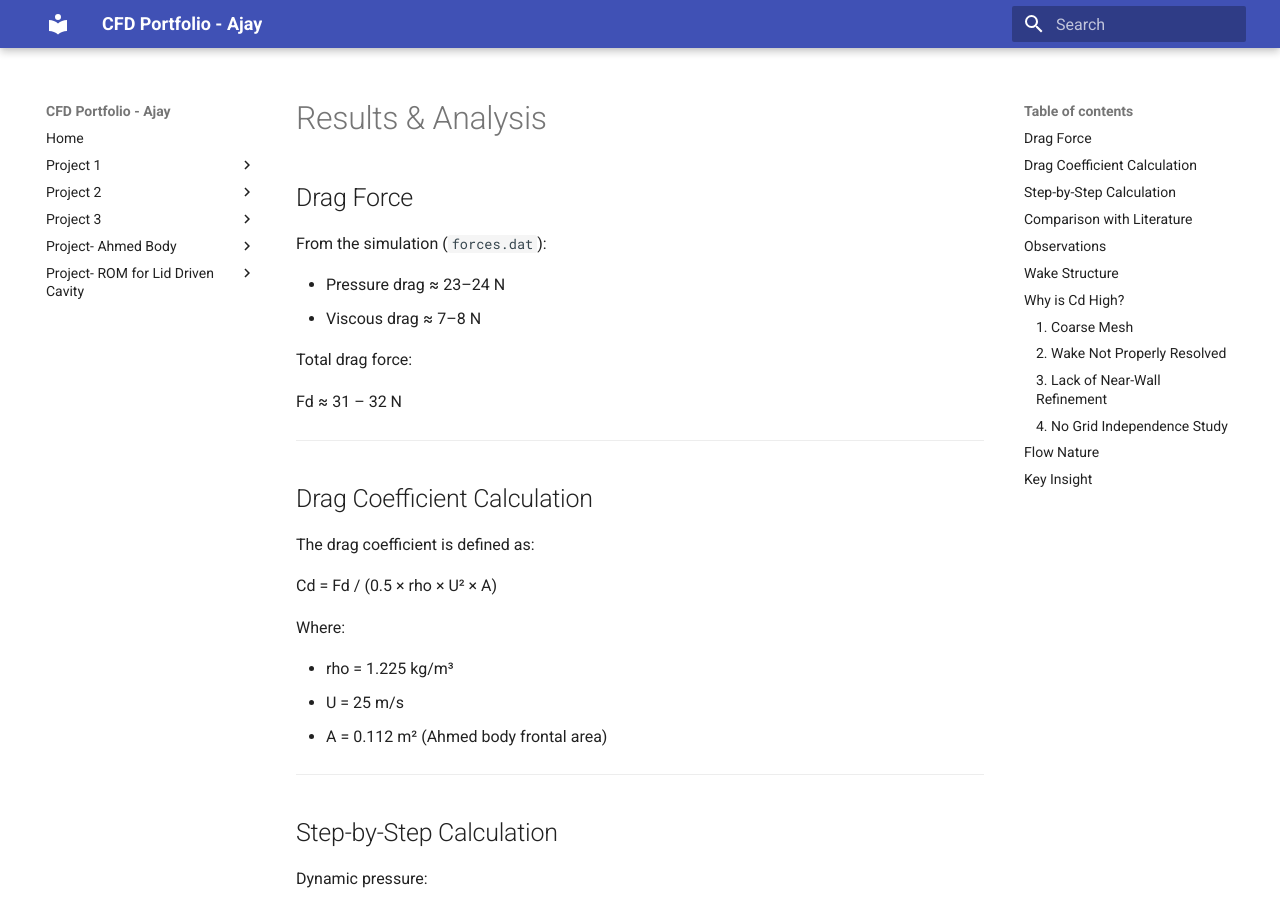
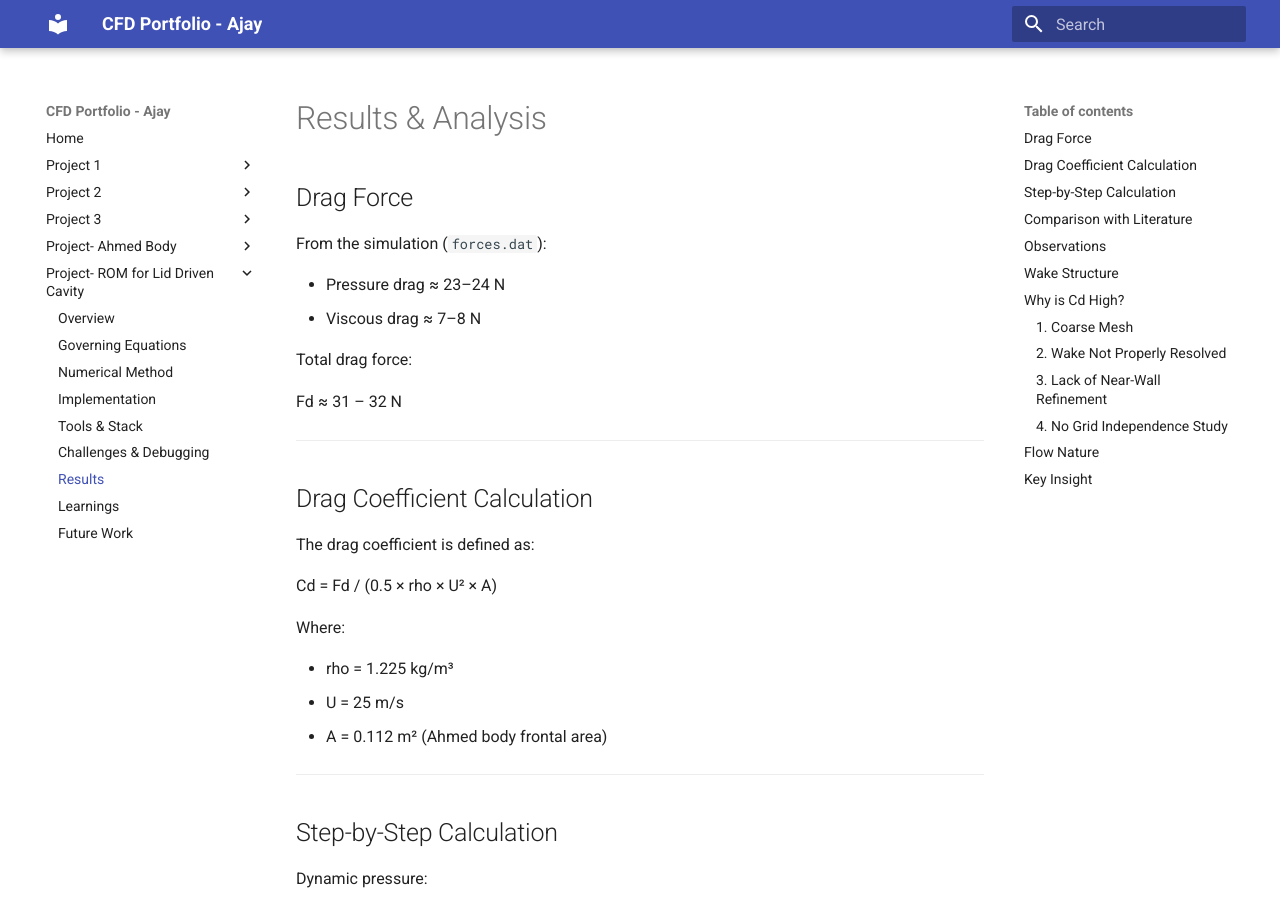
Before and after one commit to ajayn145/cfd-portfolio, an MkDocs documentation site: the page built from docs/project-4-ROM_lid_driven_cavity/results.md, in a window 1280 px wide and 900 px high. Built offline with MkDocs 1.6.1 and Material for MkDocs 9.7.7, drawn with Linux system fonts in a browser that asks for light colours; some of the changed lines change nothing that is shown.

Commit message:
project-cavity-overview-updated

```diff
--- a/mkdocs.yml
+++ b/mkdocs.yml
@@ -49,15 +49,15 @@ nav:
       - Learnings: project-Ahmed-body/learnings.md
       - Future Work: project-Ahmed-body/future_work.md
   - Project- ROM for Lid Driven Cavity:
-      - Overview: project-cavity/overview.md
-      - Governing Equations: project-cavity/governing-equations.md
-      - Numerical Method: project-cavity/numerical-method.md
-      - Implementation: project-cavity/implementation.md
-      - Tools & Stack: project-cavity/tools.md
-      - Challenges & Debugging: project-cavity/challenges.md
-      - Results: project-cavity/results.md
-      - Learnings: project-cavity/learnings.md
-      - Future Work: project-cavity/future_work.md
+      - Overview: project-4-ROM_lid_driven_cavity/overview.md
+      - Governing Equations: project-4-ROM_lid_driven_cavity/governing-equations.md
+      - Numerical Method: project-4-ROM_lid_driven_cavity/numerical-method.md
+      - Implementation: project-4-ROM_lid_driven_cavity/implementation.md
+      - Tools & Stack: project-4-ROM_lid_driven_cavity/tools.md
+      - Challenges & Debugging: project-4-ROM_lid_driven_cavity/challenges.md
+      - Results: project-4-ROM_lid_driven_cavity/results.md
+      - Learnings: project-4-ROM_lid_driven_cavity/learnings.md
+      - Future Work: project-4-ROM_lid_driven_cavity/future_work.md
 
 markdown_extensions:
   - pymdownx.superfences
```
Also changed, not shown: docs/project-4-ROM_lid_driven_cavity/figures/wake.png (deleted), 1 other file.
